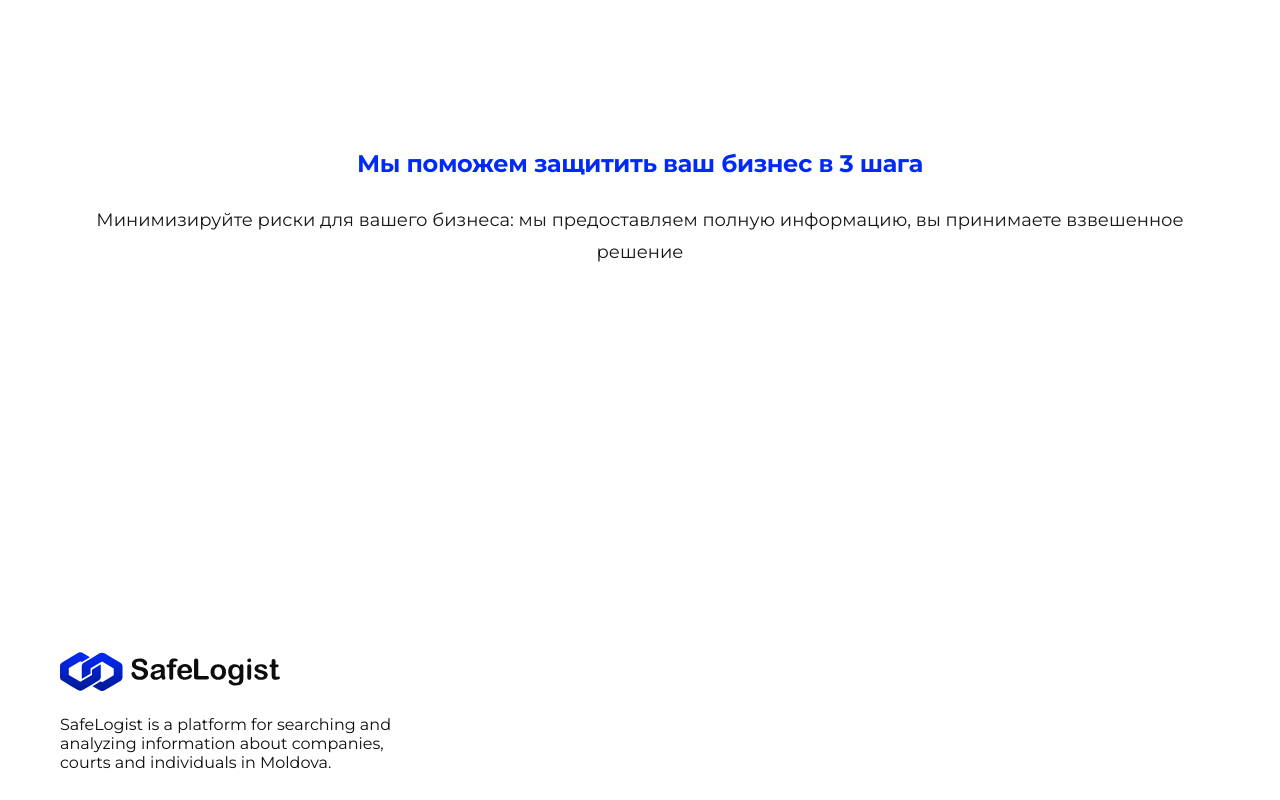
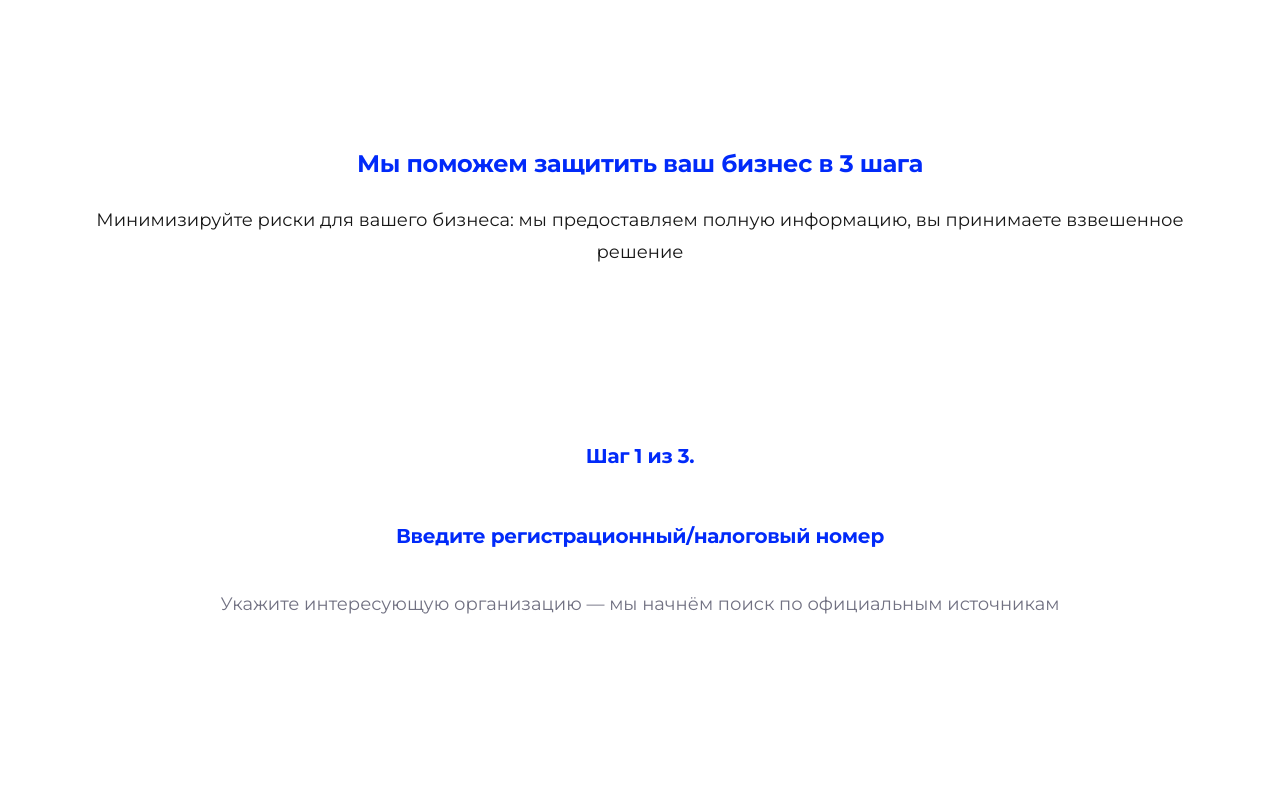
Before and after one commit to AAAlex2001/safelogist, a Next.js app in the folder frontend/: page /en/landing in a window 1280 px wide. Shown: the part 1600-2400 px from the top of the page. Built offline with nearby package versions, Linux system fonts and the light colour scheme; no server answers.

Commit message:
правки

```diff
--- a/frontend/src/app/[locale]/landing/steps/Steps.module.scss
+++ b/frontend/src/app/[locale]/landing/steps/Steps.module.scss
@@ -3,7 +3,7 @@
   display: flex;
   flex-direction: column;
   align-items: center;
-  gap: 36px;
+  gap: 160px;
   padding-bottom: 254px;
   @media (min-width: 768px) {
     padding-bottom: 244px;
@@ -16,3 +16,24 @@
   gap: 12px;
   text-align: center;
 }
+
+.stepsContainer {
+  display: flex;
+  flex-direction: column;
+  align-items: center;
+  justify-content: center;
+  width: 100%;
+}
+
+.step {
+  display: flex;
+  flex-direction: column;
+  align-items: center;
+  justify-content: center;
+  text-align: center;
+  gap: 12px;
+  width: 100%;
+  @media (min-width: 768px) {
+    gap: 24px;
+  }
+}
--- a/frontend/src/app/[locale]/landing/steps/Steps.tsx
+++ b/frontend/src/app/[locale]/landing/steps/Steps.tsx
@@ -1,6 +1,7 @@
 import React from "react";
 import { Typography } from "@/components/Typography";
 import styles from "./Steps.module.scss";
+import { SearchBar} from "@/components/SearchBar";
 
 export function Steps() {
   return (
@@ -21,6 +22,30 @@ export function Steps() {
           brown={true}
         />
       </div>
+      <div className={styles.stepsContainer}>
+        <div className={styles.step}>
+            <Typography
+                as="h3"
+                size={20}
+                desktopSize={20}
+                blue={true}
+                text="Шаг 1 из 3."
+            />
+            <Typography
+                as="h1"
+                size={20}
+                desktopSize={20}
+                blue={true}
+                text="Введите регистрационный/налоговый номер"
+            />
+            <Typography
+                as="h2"
+                size={18}
+                desktopSize={18}
+                text="Укажите интересующую организацию — мы начнём поиск по официальным источникам"
+            />
+        </div>
+      </div>
     </section>
   );
 }
```
